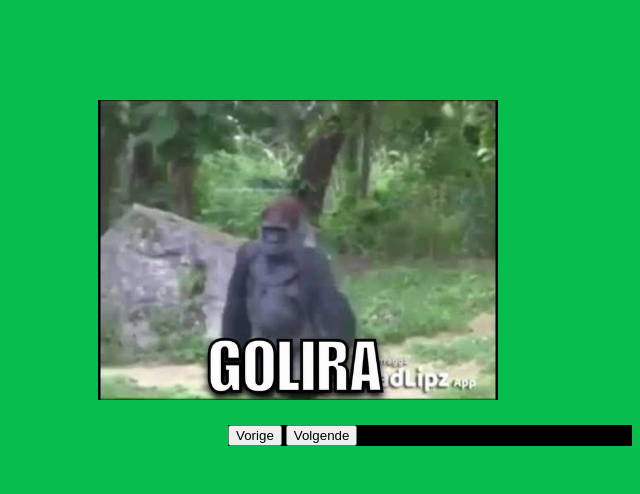
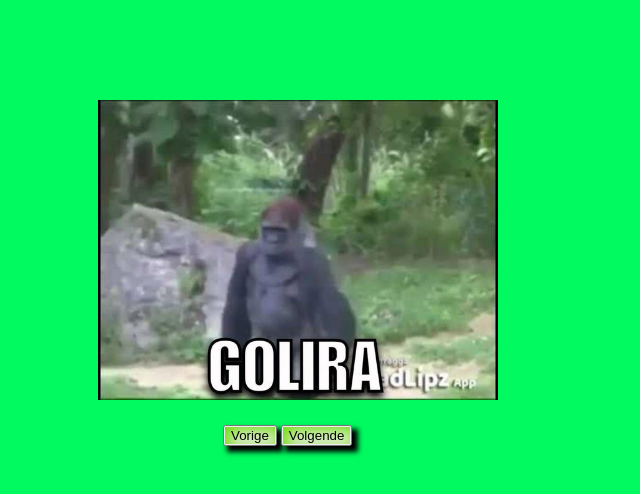
Before and after one commit to Thiesvdz/Flex-HTMLDeepDive, a plain HTML site: page les4-style-finish/Eindwerk-fotoslider.html in a window 1280 px wide. Shown: the whole page, without its empty margins (640-1280 px from the left). Drawn offline with Linux system fonts and the light colour scheme.

Commit message:
Fotoslider gestyled en afgemaakt

```diff
--- a/les4-style-finish/css/Style.css
+++ b/les4-style-finish/css/Style.css
@@ -4,7 +4,7 @@
     position: absolute;
     left: 0;
     transition-property: left;
-    transition-duration: 400ms;
+    transition-duration: 420ms;
     transition-timing-function: ease-out;
 }
 
@@ -20,7 +20,7 @@ img {
     height: 300px;
 }
 body{
-    background-color: rgb(6, 190, 77);
+    background-color: rgb(0, 250, 96);
 }
 
 #viewport {
@@ -34,8 +34,11 @@ body{
     margin-top: 100px;
 }
 #controls{
-    margin-left: 130px;
+    margin-left: 125px;
     margin-top: 25px;
-    background-color: rgb(0, 0, 0);
+    /* background-color: rgb(0, 0, 0); */
     /* border: rgb(255, 0, 0) ; */
 }
+button{
+    box-shadow: 5px 5px 5px 1px #000000, inset 4px 4px 15px 0px #6adb00, 6px 5px 15px 5px rgba(255, 0, 0, 0);
+}
```
Also changed, not shown: les4-style-finish/Eindwerk-fotoslider.html (line endings or trailing spaces).
